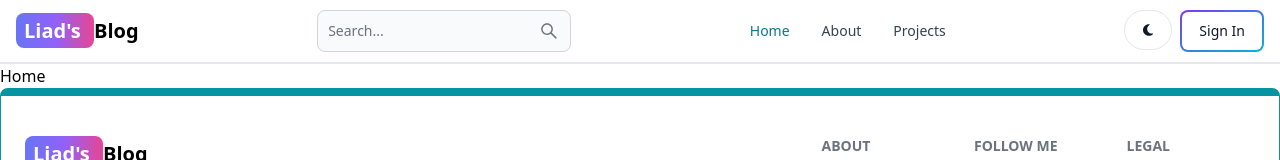
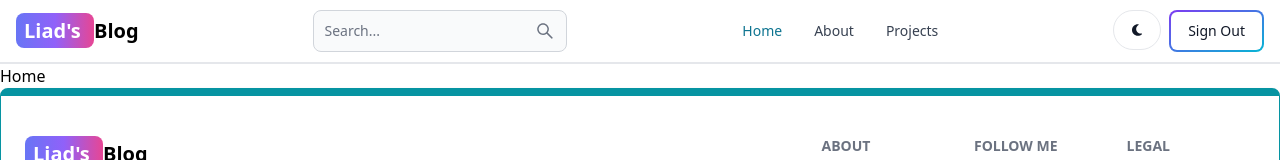
Before and after one commit to LiadOvdat5/Mern-Blog, a React (Vite) app in the folder Client/: page / in a window 1280 px wide. Shown: the top 160 px of the page. Built offline with nearby package versions, Linux system fonts and the light colour scheme; no server answers.

Commit message:
Add avatar dropdown menu to header component

```diff
--- a/Client/src/components/Header.jsx
+++ b/Client/src/components/Header.jsx
@@ -1,10 +1,34 @@
-import { Button, Navbar, TextInput } from "flowbite-react";
+import { Avatar, Button, Dropdown, Navbar, TextInput } from "flowbite-react";
 import { Link, useLocation } from "react-router-dom";
 import { AiOutlineSearch } from "react-icons/ai";
 import { FaMoon } from "react-icons/fa6";
+import { useSelector } from "react-redux";
 
 function Header() {
   const path = useLocation().pathname;
+  const { currentUser } = useSelector((state) => state.user);
+
+  function AvatarDropDown() {
+    return (
+      <Dropdown
+        arrowIcon={false}
+        inline
+        label={<Avatar alt="user" img={currentUser.profilePicture} rounded />}
+      >
+        <Dropdown.Header>
+          <span className="block text-sm">@{currentUser.username}</span>
+          <span className="block text-sm font-medium truncate">
+            {currentUser.email}
+          </span>
+        </Dropdown.Header>
+        <Link to="/dashboard?tab=profile">
+          <Dropdown.Item>Profile</Dropdown.Item>
+        </Link>
+        <Dropdown.Divider />
+        <Dropdown.Item>Sign out</Dropdown.Item>
+      </Dropdown>
+    );
+  }
 
   return (
     <Navbar className="border-b-2">
@@ -38,9 +62,13 @@
           <FaMoon />
         </Button>
         <Link to="/sign-in">
-          <Button gradientDuoTone="purpleToBlue" outline>
-            Sign In
-          </Button>
+          {currentUser ? (
+            AvatarDropDown()
+          ) : (
+            <Button gradientDuoTone="purpleToBlue" outline>
+              Sign Out
+            </Button>
+          )}
         </Link>
         <Navbar.Toggle />
       </div>
```
